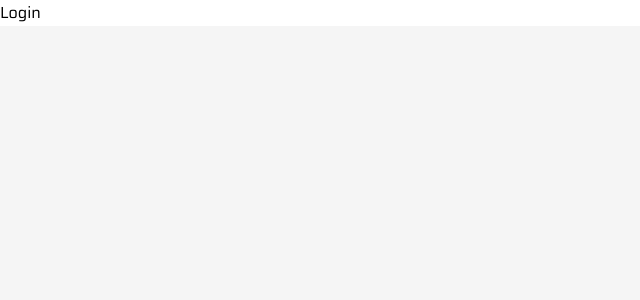
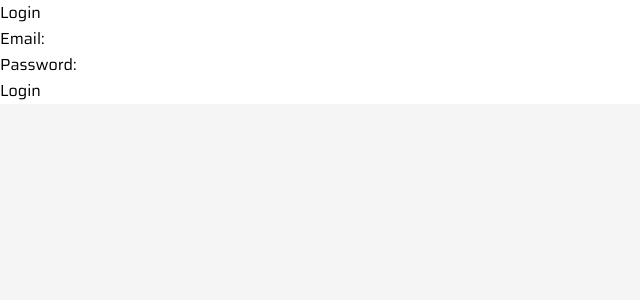
Before and after one commit to Isaiah-Mwinga/Furniture-palace, a React (Create React App) app: page /login in a window 1280 px wide. Shown: the top 300 px of the page, without its empty margins (0-640 px from the left). Built offline with nearby package versions, Linux system fonts and the light colour scheme; the HTML template or start-up script is replaced by a standard one.

Commit message:
furniture palace

```diff
--- a/src/views/Login.js
+++ b/src/views/Login.js
@@ -1,8 +1,67 @@
+import React, { useState } from 'react';
 
 function Login() {
+  const [email, setEmail] = useState('');
+  const [password, setPassword] = useState('');
+  const [user, setUser] = useState(null);
+
+  const handleChange = (e) => {
+    const { name, value } = e.target;
+    if (name === 'email') {
+      setEmail(value);
+    } else if (name === 'password') {
+      setPassword(value);
+    }
+  };
+
+  const handleSubmit = async (e) => {
+    e.preventDefault();
+    try {
+      const response = await fetch('/api/login', {
+        method: 'POST',
+        headers: {
+          'Content-Type': 'application/json',
+        },
+        body: JSON.stringify({ email, password }),
+      });
+      const data = await response.json();
+      setUser(data.user);
+      setEmail('');
+      setPassword('');
+    } catch (error) {
+      console.log('Login failed:', error);
+    }
+  };
+
   return (
     <div>
       <h1>Login</h1>
+      <form onSubmit={handleSubmit}>
+        <div>
+          <label>Email:</label>
+          <input
+            type="email"
+            name="email"
+            value={email}
+            onChange={handleChange}
+          />
+        </div>
+        <div>
+          <label>Password:</label>
+          <input
+            type="password"
+            name="password"
+            value={password}
+            onChange={handleChange}
+          />
+        </div>
+        <button type="submit">Login</button>
+      </form>
+      {user && (
+        <div>
+          <h2>Welcome, {user.name}!</h2>
+        </div>
+      )}
     </div>
   );
 }
```
